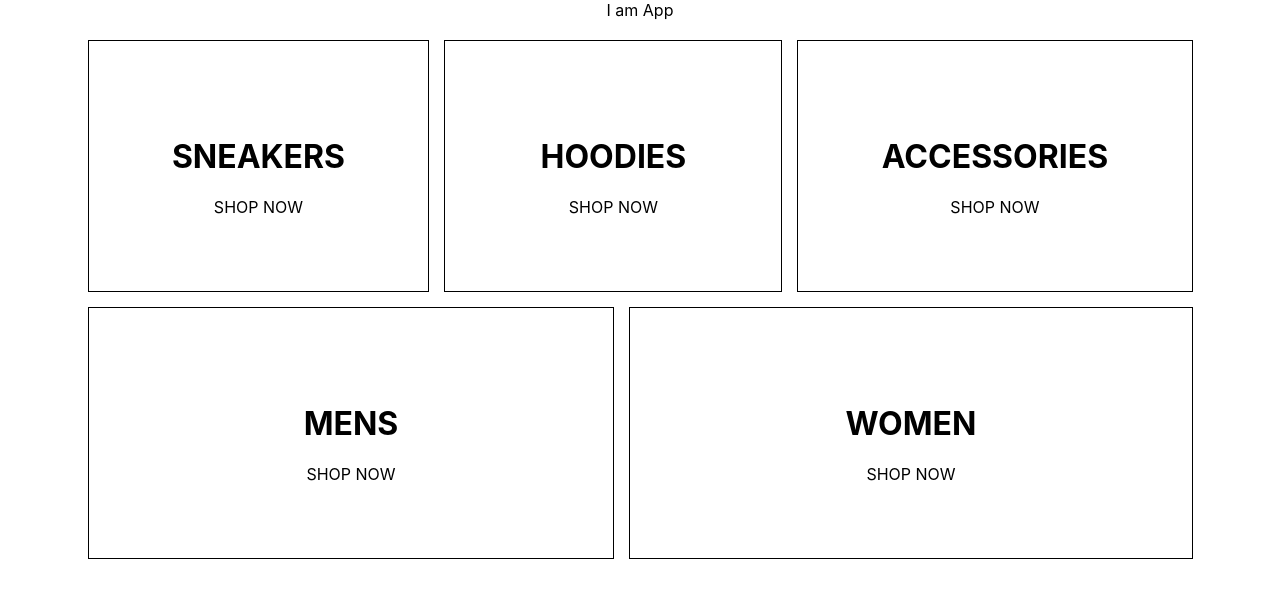
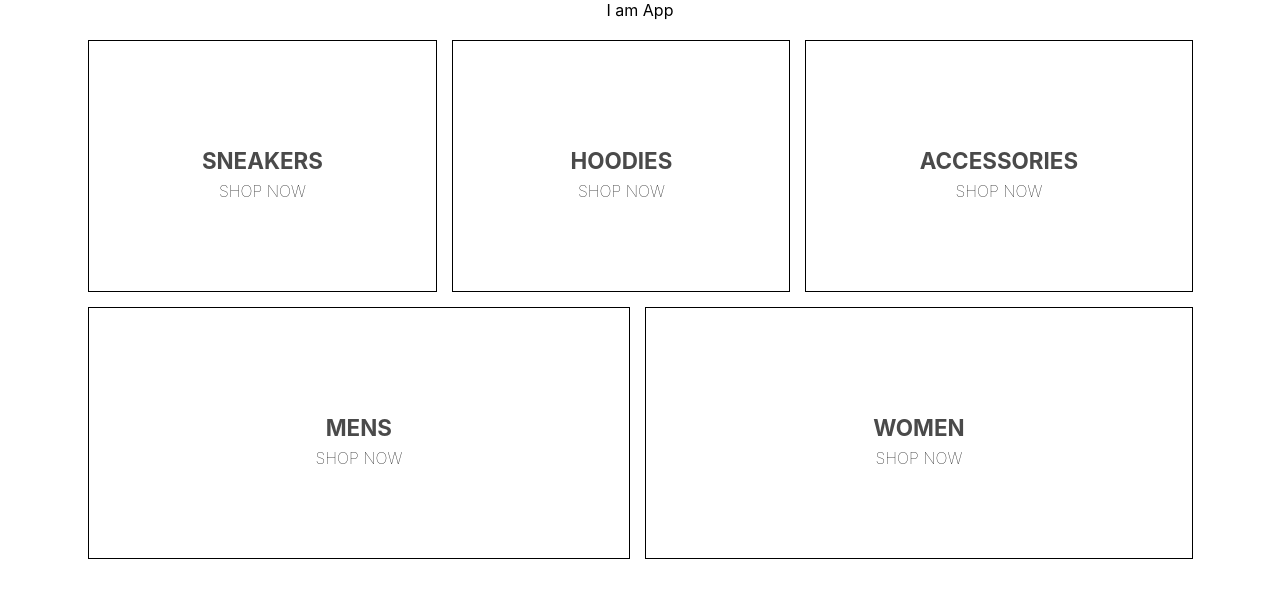
Before and after one commit to utevo/e-commerce, a React (Create React App) app: page / in a window 1280 px wide. Shown: the top 598 px of the page. Built offline with nearby package versions, Linux system fonts and the light colour scheme.

Commit message:
Update style of the HomePage

```diff
--- a/src/components/homepage.scss
+++ b/src/components/homepage.scss
@@ -21,4 +21,32 @@
   justify-content: center;
   border: 1px solid black;
   margin: 0 7.5px 15px;
+
+  &:first-child {
+    margin-right: 7.5px;
   }
+
+  &:last-child {
+    margin-right: 7.5px;
+  }
+
+  .content {
+    height: 110px;
+    padding: 0 25px;
+    display: flex;
+    flex-direction: column;
+    justify-content: center;
+
+    .title {
+      font-weight: bold;
+      margin-bottom: 7px;
+      font-size: 1.4em;
+      color: #4a4a4a;
+    }
+
+    .subtitle {
+      font-weight: lighter;
+      font-size: 1em;
+    }
+  }
+}
```
Lines whose indentation alone changed are shown as unchanged.
